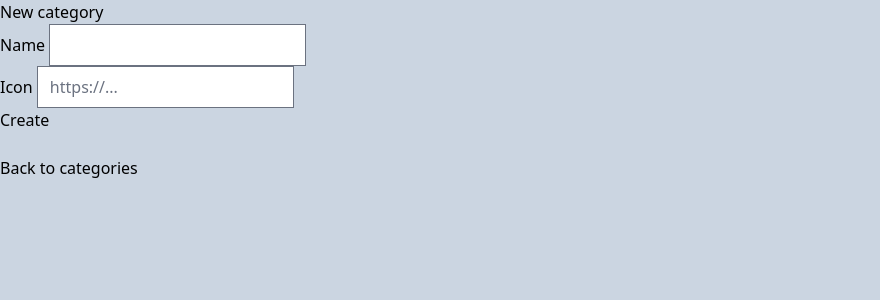
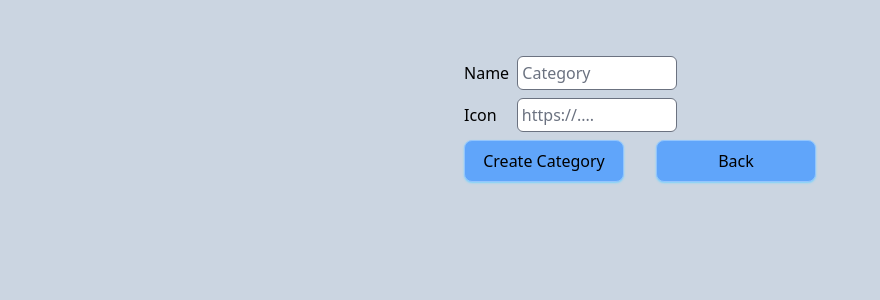
Before and after one commit to cwaku/budgetty, a Rails app: page /categories/new in a window 1280 px wide. Shown: the part 64-364 px from the top of the page, without its empty margins (0-880 px from the left). Run offline with Rails 7, Linux system fonts and the light colour scheme; a user stored in the database is signed in; tables that the repository leaves empty hold one stand-in row (values such as "Sample post"); style sheets or scripts are compiled from the project's sources; some libraries are stand-ins or nearby versions.

Commit message:
Add styles for categories views

```diff
--- a/app/views/categories/index.html.erb
+++ b/app/views/categories/index.html.erb
@@ -1,24 +1,21 @@
-<p style="color: green"><%= notice %></p>
-
-<% if @categories.empty? %>
-  <p style="color: red">No categories yet</p>
-<% else %>
-  <div id="categories">
-    <% @categories.each_with_index do |category, index| %>
-      <%= link_to category_path(category.id) do %>
+<div class="flex gap-2 flex-col rounded-lg">
+  <h4 class=" bg-sky-700/70 text-3xl flex text-white justify-center h-12">Categories</h4>
+  <% if @categories.empty? %>
+    <p>No categories yet!</p>
+  <% else %>
+    <% @categories.each do| cate|%>
+      <div class=" border h-40 bg-white flex  rounded-md shadow-lg shadow-slate-400 gap-9 items-center">
         <div>
-          <%= image_tag category.icon %>
-          <div>
-            <%= category.name %>
-            Date: <%= category.created_at.strftime('%d-%m-%Y')%>
-            Time: <%= category.created_at.strftime('%H-%M-%S')%>
-          </div>
+          <%= link_to category_path(cate.id) do %>
+          <img src="<%= cate.icon %> " alt="images" class="h-24 w-24 rounded-sm p-2 ">
         </div>
+        <p class="text-xl font-semibold"> <%= cate.name %></p>
+        <div>
+          <p> Date: <%= cate.created_at.strftime('%a-%b-%Y') %> </p>
+        </div>
+      </div>
+      <% end %>
       <% end %>
     <% end %>
-  </div>
-<% end %>
-<br>
-<div>
-  <%= link_to "New category", new_category_path %>
+  <%= link_to"Add category ", new_category_path, class:'border border-blue-300 shadow-sm shadow-sky-300 bg-blue-400 p-2 rounded-lg  cursor-pointer hover:bg-blue-500 w-40 justify-center flex '%>
 </div>
--- a/app/views/categories/new.html.erb
+++ b/app/views/categories/new.html.erb
@@ -1,22 +1,19 @@
-<h1>New category</h1>
+<div>
+  <div class="flex flex-col items-center mt-12">
+    <span>
+      <%= form_with model: @category do |f| %>
+        <%= f.label :name %>
+        <%= f.text_field :name, require:true,class: 'ml-1 mt-2  w-40 p-1 rounded-md', require: true , placeholder: "Category" %> <br>
+    </span>
+    <span>
+      <%= f.label :icon %>
+      <%= f.text_field :icon, require:true, class: 'ml-4 mt-2  w-40 p-1 rounded-md', require: true , placeholder: "https://...." %><br>
+    </span>
+    <div class="flex gap-8 mt-2">
+      <%= f.submit  class:'border border-blue-300 shadow-sm shadow-sky-300 bg-blue-400 p-2 rounded-lg cursor-pointer hover:bg-blue-500 w-40 justify-center flex' %>
+    <div>
 
-<%# Form to create category %>
-<%= form_with model: @category do |f| %>
-  <div>
-    <%= f.label :name %>
-    <%= f.text_field :name, require:true %>
+    <%= link_to "Back", categories_path, class:'border border-blue-300 shadow-sm shadow-sky-300 bg-blue-400 p-2 rounded-lg cursor-pointer hover:bg-blue-500 w-40 justify-center flex'  %>
   </div>
-  <div>
-    <%= f.label :icon %>
-    <%= f.text_field :icon, require:true, placeholder: "https://..." %>
-  </div>
-  <div>
-    <%= f.submit "Create" %>
-  </div>
-<% end %>
-
-<br>
-
-<div>
-  <%= link_to "Back to categories", categories_path %>
+      <% end %>
 </div>
```
Also changed, not shown: app/views/categories/show.html.erb (+24 -28 lines).
